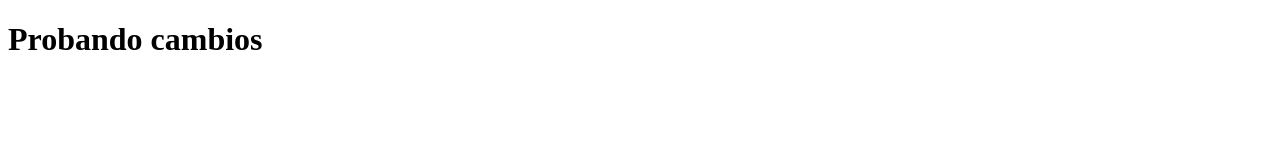
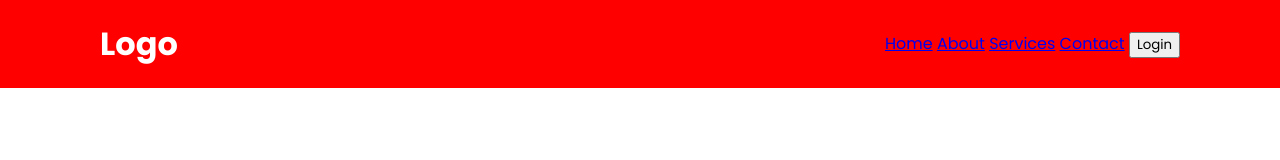
Before and after one commit to JorgeAZSan/website, a plain HTML site: page index.html in a window 1280 px wide. Drawn offline with Linux system fonts and the light colour scheme.

Commit message:
Estructura

```diff
--- a/index.html
+++ b/index.html
@@ -4,10 +4,19 @@
     <meta charset="UTF-8">
     <meta name="viewport" content="width=device-width, initial-scale=1.0">
     <title>Web Site</title>
+    <link rel="stylesheet" href="styles.css">
+    <script src="script.js"></script>
 </head>
 <body>
     <header>
-        <h1>Probando cambios</h1>
+        <h2 class="logo">Logo</h2>
+        <nav>
+        <a href="#">Home</a>
+        <a href="#">About</a>
+        <a href="#">Services</a>
+        <a href="#">Contact</a>
+        <button class="btnLogin-popup">Login</button>
+    </nav>
     </header>
 
     <main>
--- a/styles.css
+++ b/styles.css
@@ -0,0 +1,35 @@
+@import url('https://fonts.googleapis.com/css2?family=Poppins:wght@300;400;500;600;700;800;900&display=swap');
+
+*{
+    margin: 0;
+    box-sizing: border-box;
+    font-family: 'Poppins',sans-serif;
+}
+
+header{
+    position: fixed;
+    top: 0;
+    left: 0;
+    width: 100%;
+    padding: 20px 100px;
+    background: red;
+    display: flex;
+    justify-content: space-between;
+    align-items: center;
+    z-index: 99;
+}
+
+.logo{
+    font-size: 2em;
+    color: #fff;
+    user-select: none;
+}
+
+.navigation a{
+    position: relative;
+    font-size: 1.1em;
+    color: #fff;
+    text-decoration: none;
+    font-weight: 500;
+    margin-left: 40px;
+}
```
Also changed, not shown: img/background.jpg (added), index.js (deleted), script.js (added).
